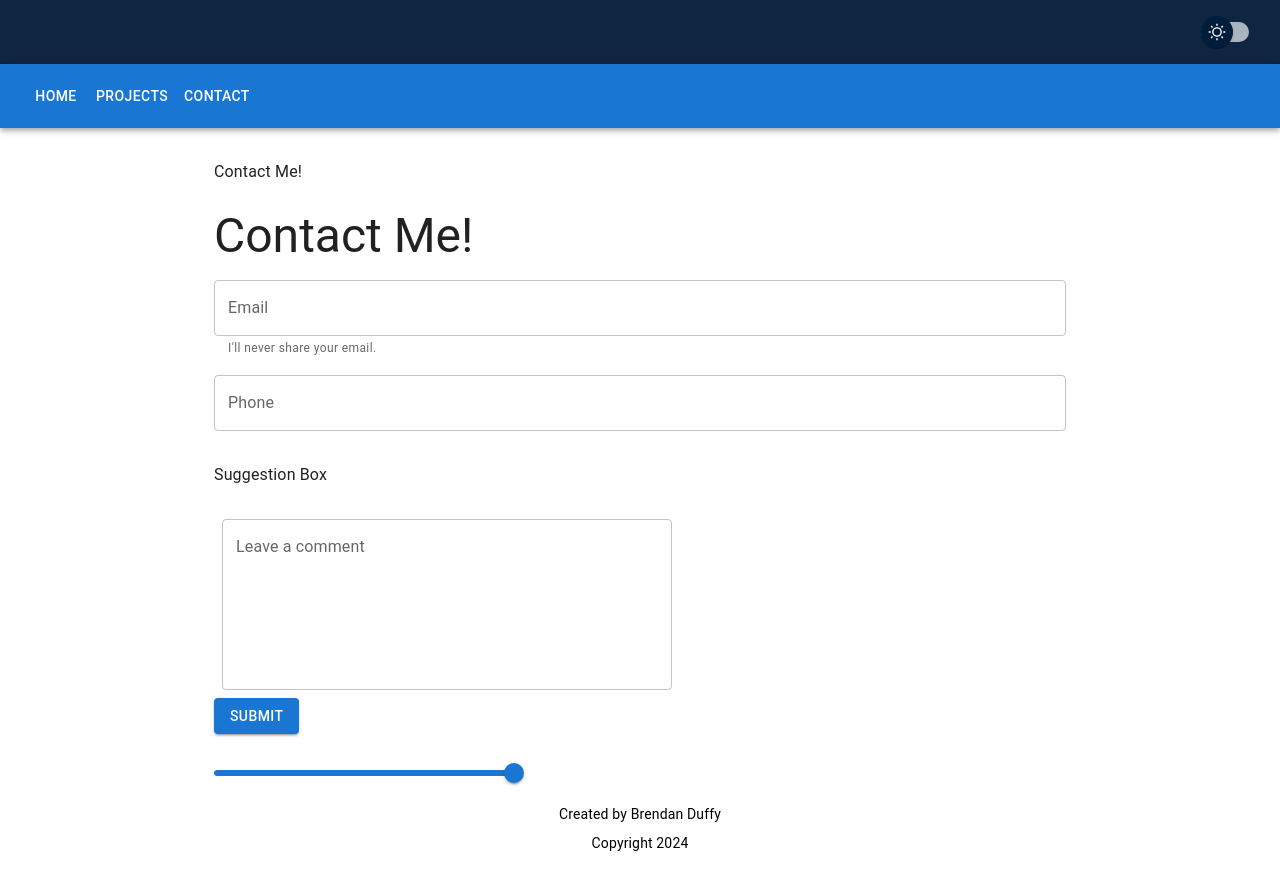
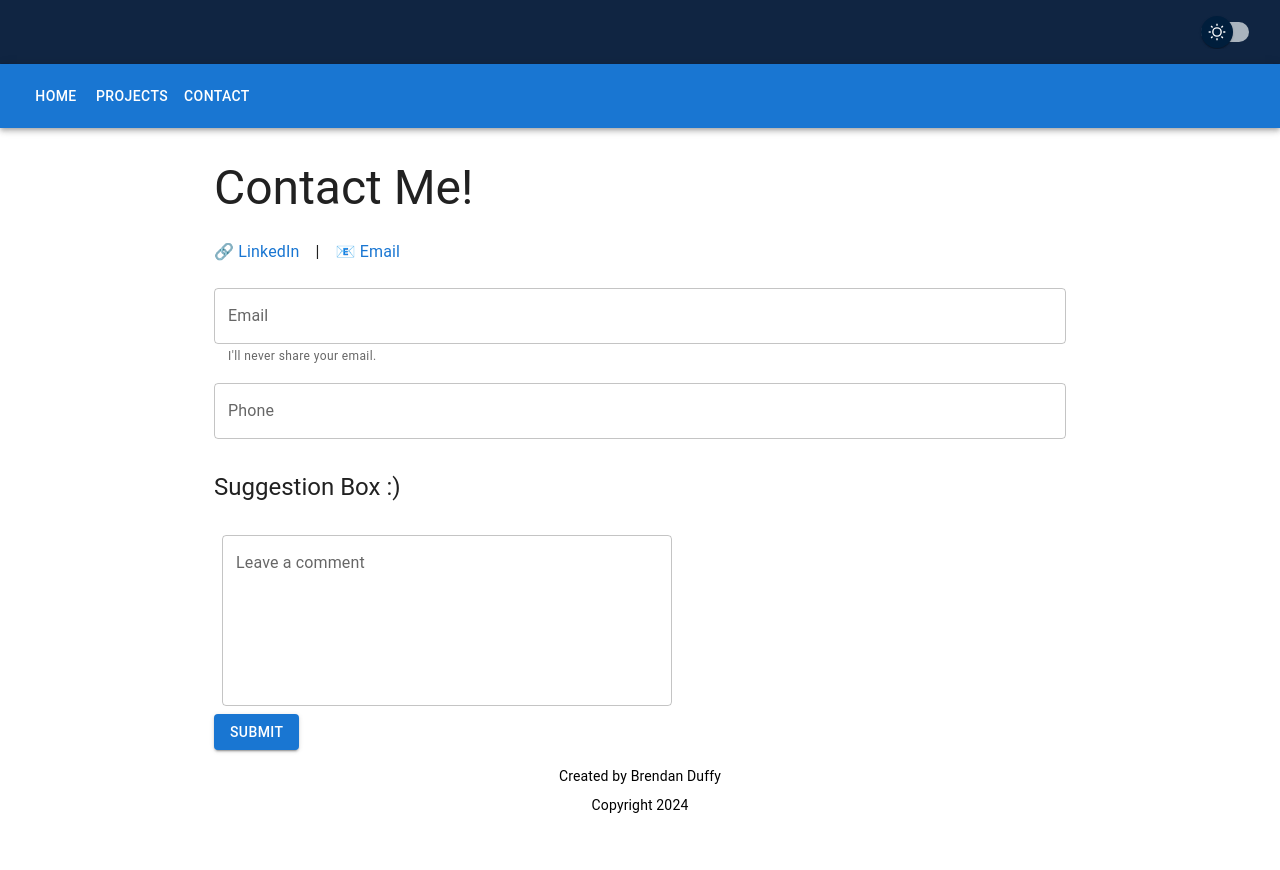
Before and after one commit to plush92/MyWebsite, a React (Vite) app in the folder frontend/: page /contact in a window 1280 px wide. After the commit the page ends 832 px from the top, so only its background shows below. Built offline with nearby package versions, Linux system fonts and the light colour scheme.

Commit message:
add links to contact page

```diff
--- a/frontend/src/components/ContactForm.tsx
+++ b/frontend/src/components/ContactForm.tsx
@@ -1,11 +1,8 @@
-import { Box, TextField, FormHelperText, Typography } from '@mui/material';
+import { Box, TextField } from '@mui/material';
 
 const ContactForm: React.FC = () => {
   return (
       <Box component="form" sx={{ display: 'flex', flexDirection: 'column', gap: 2 }}>
-          <Typography variant="h3" >
-              Contact Me!
-          </Typography>
       <TextField
         id="email"
         type="email"
--- a/frontend/src/components/materialui/CustomSlider.tsx
+++ b/frontend/src/components/materialui/CustomSlider.tsx
@@ -15,4 +15,6 @@ const CustomSlider: React.FC<CustomSliderProps> = ({ value, onChange, ...props }
   />
 );
 
+//value, onChange, min, max, sx
+
 export default CustomSlider;
--- a/frontend/src/pages/Contact.tsx
+++ b/frontend/src/pages/Contact.tsx
@@ -4,7 +4,7 @@ import CustomSlider from "../components/materialui/CustomSlider";
 import CustomContainer from "../components/materialui/CustomContainer";
 import CustomBox from "../components/materialui/CustomBox";
 import ContactForm from "../components/ContactForm";
-import { Typography } from "@mui/material";
+import { Link, Typography } from "@mui/material";
 
 const Contact: React.FC = () => {
   const [sliderValue, setSliderValue] = useState(100);
@@ -12,19 +12,29 @@ const Contact: React.FC = () => {
   return (
     <CustomContainer>
       <CustomBox sx={{ display: "flex", flexDirection: "column", gap: 3, mt: 4 }}>
-        <Typography>Contact Me!</Typography>
+        <Typography variant="h3">Contact Me!</Typography>
+        <CustomBox sx={{ display: "flex", alignItems: "center", gap: 1 }}>
+            <Link
+              href="https://www.linkedin.com/in/brendan-d-04341574"
+              target="_blank"
+              rel="noopener noreferrer"
+              underline="hover"
+            >
+              🔗 LinkedIn
+            </Link>
+            <Typography variant="body1" sx={{ mx: 1 }}>|</Typography>
+            <Link
+              href="mailto:bpduffy1231@gmail.com"
+              underline="hover"
+            >
+              📧 Email
+          </Link>
+          </CustomBox>
         <ContactForm></ContactForm>
       </CustomBox>
       <CustomBox sx={{ display: "flex", flexDirection: "column", gap: 3, mt: 4}}>
-      <Typography>Suggestion Box</Typography>
+      <Typography variant="h5">Suggestion Box :)</Typography>
       <SuggestionBox />
-      <CustomSlider
-        value={sliderValue}
-        onChange={(_, val) => setSliderValue(val as number)}
-        min={0}
-        max={100}
-        sx={{ width: 300 }}
-        />
         </CustomBox>
     </CustomContainer>
   );
--- a/frontend/src/pages/Home.tsx
+++ b/frontend/src/pages/Home.tsx
@@ -13,9 +13,6 @@ const Home: React.FC = () => {
             <Typography variant="h5" fontWeight="bold" mb={6}>
        About
             </Typography>
-            <Typography variant="h5" fontWeight="bold" mb={6}>
-        Contact: [🔗 LinkedIn] [📧 Email] [💬 Contact Form]
-      </Typography>
 
       </CustomContainer>
     );
```
